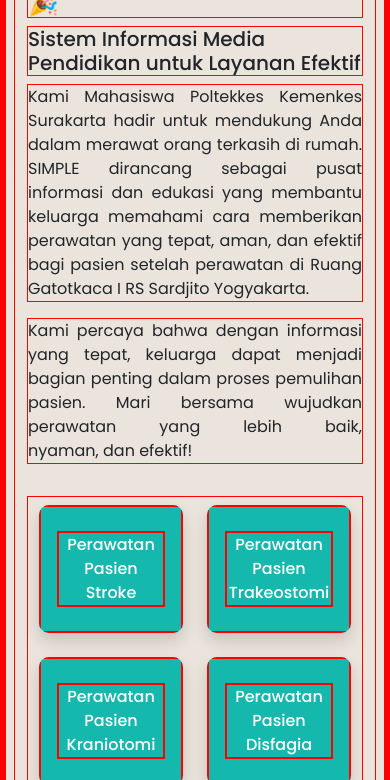
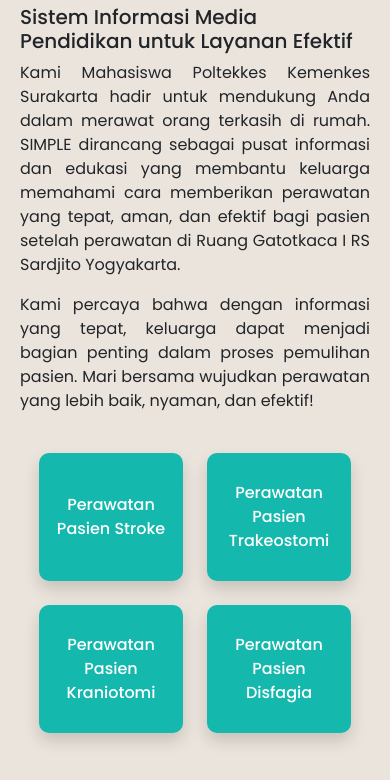
Before and after one commit to fadhilahhfdz/landing-page-SIMPLE, a plain HTML site: page index.html in a window 390 px wide. Shown: the part 508-1288 px from the top of the page. Drawn offline with Linux system fonts and the light colour scheme.

Commit message:
fix bugs mobile screen

```diff
--- a/assets/css/style.css
+++ b/assets/css/style.css
@@ -2,7 +2,7 @@
 
 * {
   font-family: "Poppins", serif;
-  border: 1px solid red;
+  /* border: 1px solid red; */
 }
 
 main {
--- a/index.html
+++ b/index.html
@@ -12,7 +12,7 @@
     <header></header>
 
     <main>
-      <section id="home" class="home vh-100">
+      <section id="home" class="home w-100 vh-100">
         <nav class="navbar navbar-expand-lg bg-primary shadow">
           <div class="container-fluid mx-4">
             <a href="#home" class="navbar-brand mb-0 h1 text-white fw-semibold"
```
